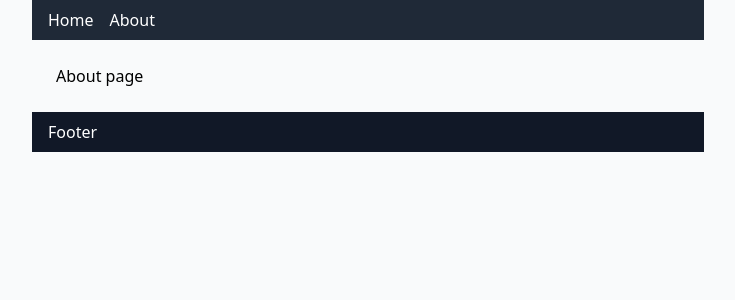
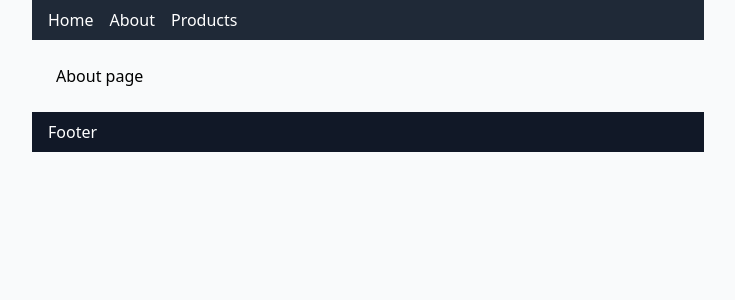
Before and after one commit to MJanowskiDev/nowoczeny-frontend-nexts, a Next.js app: page /about in a window 1280 px wide. Shown: the top 300 px of the page, without its empty margins (272-1007 px from the left). Built offline with nearby package versions, Linux system fonts and the light colour scheme.

Commit message:
Added ssg

```diff
--- a/components/Header.tsx
+++ b/components/Header.tsx
@@ -1,15 +1,18 @@
-import Link from "next/link";
+import { ActiveLink } from "./ActiveLink";
 
 export const Header = () => {
   return (
     <header className="mx-auto w-full max-w-2xl ">
       <nav className="bg-gray-800 px-4 py-2 text-white flex gap-4 ">
-        <Link href={"/"}>
+        <ActiveLink href={"/"}>
           <a>Home</a>
-        </Link>
-        <Link href={"/about"}>
+        </ActiveLink>
+        <ActiveLink href={"/about/"}>
           <a>About</a>
-        </Link>
+        </ActiveLink>
+        <ActiveLink href={"/products/"}>
+          <a>Products</a>
+        </ActiveLink>
       </nav>
     </header>
   );
--- /dev/null
+++ b/pages/products.tsx
@@ -0,0 +1,34 @@
+import { InferGetStaticPropsType } from "next";
+
+const ProductsPage = ({
+  data,
+}: InferGetStaticPropsType<typeof getStaticProps>) => {
+  return <div>{data[0].title}</div>;
+};
+
+//SSG
+export const getStaticProps = async () => {
+  const res = await fetch("https://fakestoreapi.com/products");
+  const data: StoreApiResponse[] = await res.json();
+
+  return {
+    props: {
+      data,
+    },
+  };
+};
+
+interface StoreApiResponse {
+  id: number;
+  title: string;
+  price: number;
+  description: string;
+  category: string;
+  image: string;
+  rating: {
+    rate: number;
+    count: number;
+  };
+}
+
+export default ProductsPage;
```
